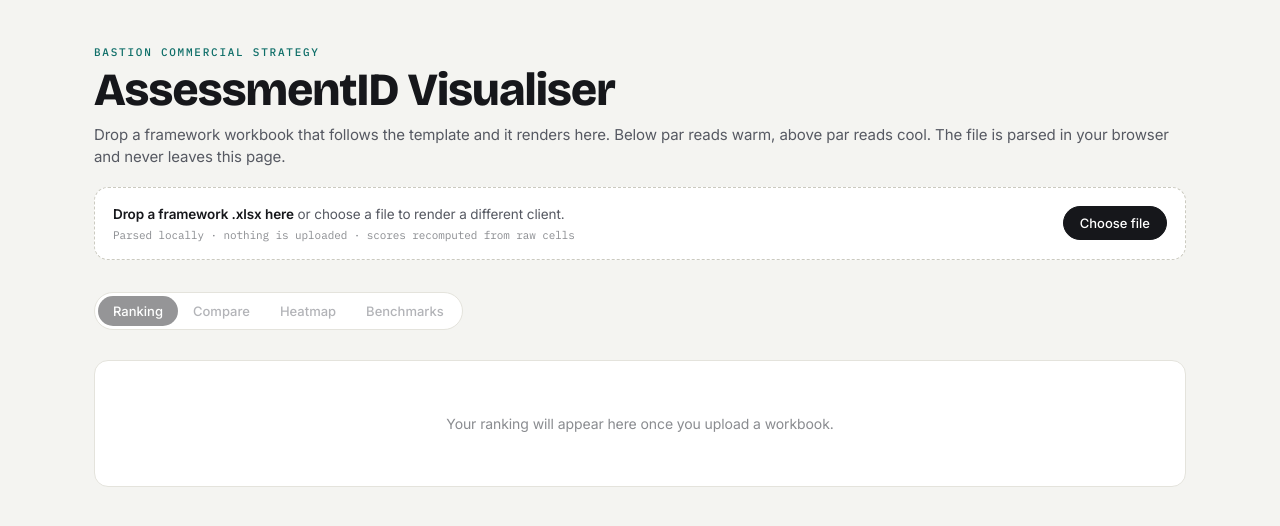
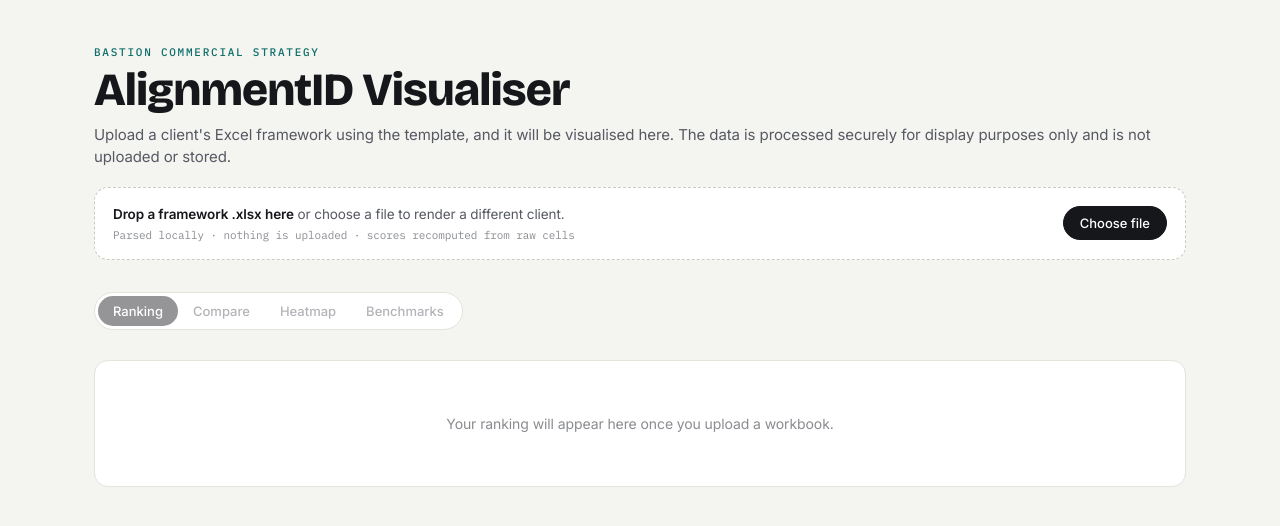
Before and after one commit to henrywestt/assessmentIDv2, a Next.js app: page / in a window 1280 px wide. Shown: the top 526 px of the page. Built offline with nearby package versions, Linux system fonts and the light colour scheme.

Commit message:
Add files via upload

```diff
--- a/app/layout.tsx
+++ b/app/layout.tsx
@@ -2,7 +2,7 @@ import type { Metadata } from "next";
 import "./globals.css";
 
 export const metadata: Metadata = {
-  title: "Bastion Commercial Strategy · AssessmentID Visualiser",
+  title: "Bastion Commercial Strategy · AlignmentID Visualiser",
   description: "Drop a framework workbook and compare AssessmentIDs. Parsed in your browser, nothing is uploaded.",
 };
 
--- a/app/page.tsx
+++ b/app/page.tsx
@@ -11,7 +11,7 @@ import BenchmarksView from "../components/Benchmarks";
 type View = "rank" | "heat" | "cmp" | "bench";
 type Banner = { kind: "ok" | "err"; reasons?: string[]; text?: string } | null;
 
-const LANDING_TITLE = "AssessmentID Visualiser";
+const LANDING_TITLE = "AlignmentID Visualiser";
 
 export default function Page() {
   const [raw, setRaw] = useState<Raw | null>(null);
@@ -48,7 +48,7 @@ export default function Page() {
           </div>
         </div>
         <p className="lede">
-          Drop a framework workbook that follows the template and it renders here. Below par reads warm, above par reads cool. The file is parsed in your browser and never leaves this page.
+          Upload a client's Excel framework using the template, and it will be visualised here. The data is processed securely for display purposes only and is not uploaded or stored.
         </p>
 
         <Uploader onLoaded={onLoaded} onError={onError} />
```
